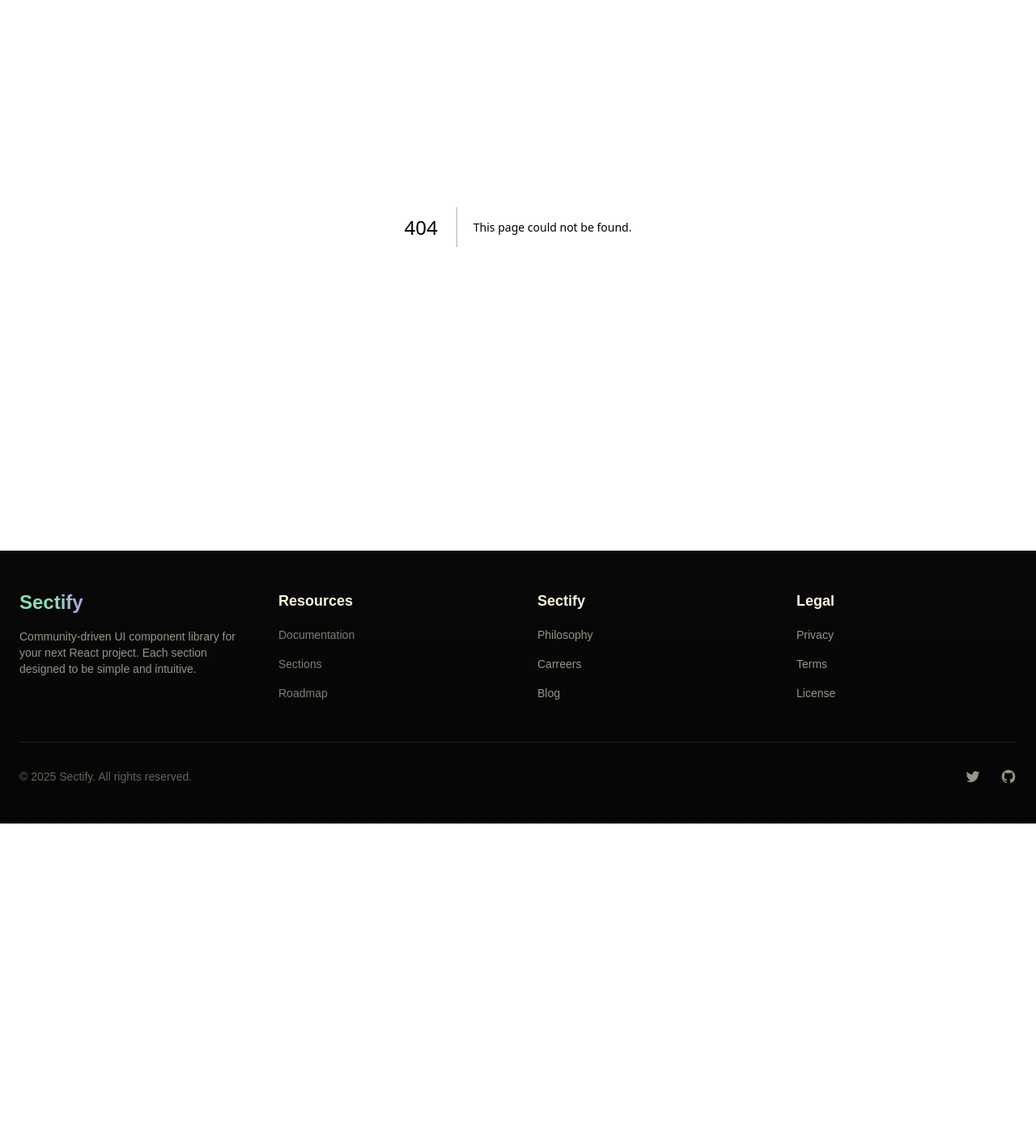
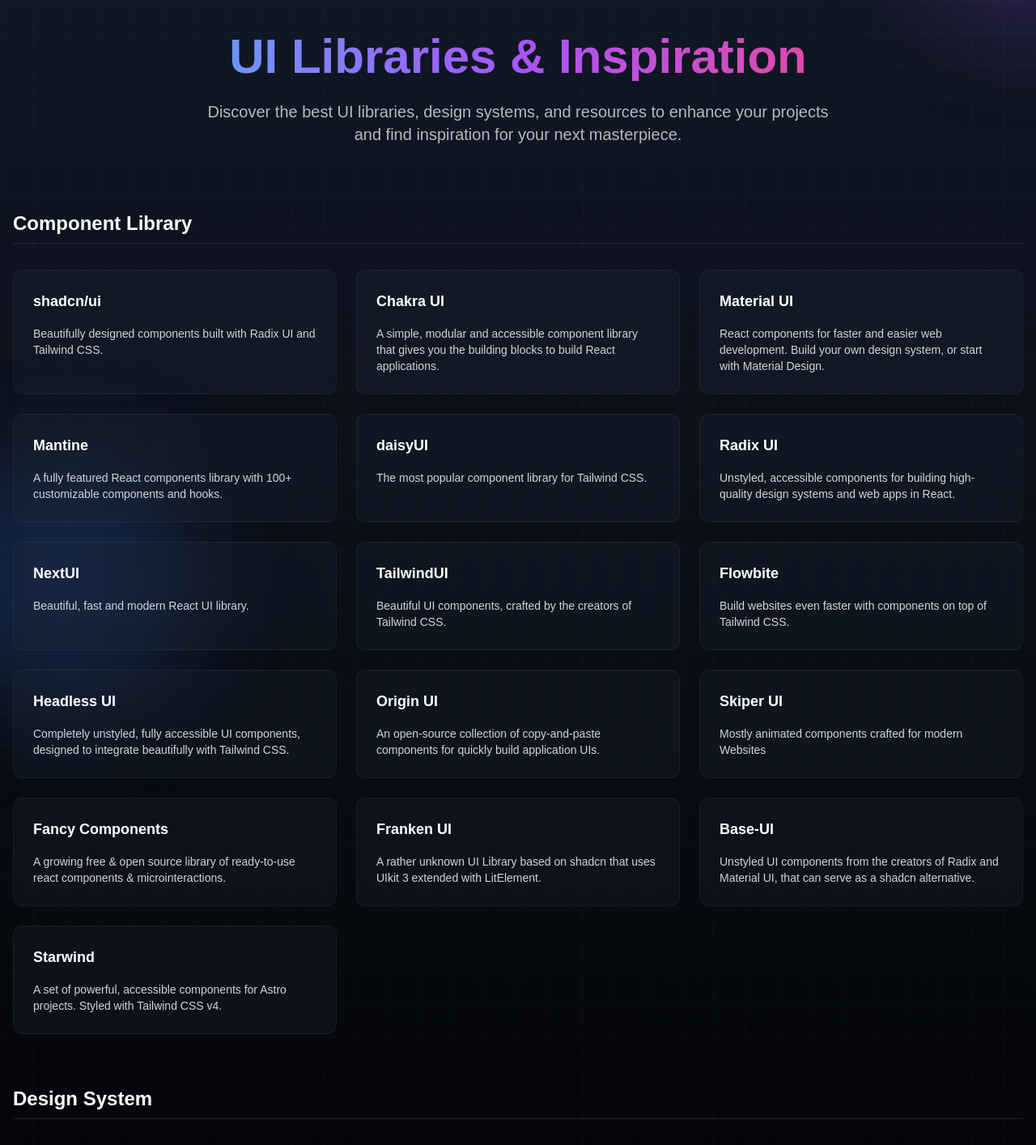
Before and after one commit to RubenGullborg/Sectify, a Next.js app: page /ui-libraries in a window 1280 px wide. Before the commit this address had no page. Shown: the part 120-1534 px from the top of the page at 81% size. Before the commit the page ends 1137 px from the top, so only its background shows below. Built offline with nearby package versions, Linux system fonts and the light colour scheme; a web font is replaced by a local one.

Commit message:
Add section with list of UI Libraries

```diff
--- a/src/app/(routes)/components/radial/page.tsx
+++ b/src/app/(routes)/components/radial/page.tsx
@@ -29,8 +29,8 @@
     <>
       {/* Full-width preview at the top */}
       <GradientSection
-        title="Radial Gradient Section"
-        subtitle="A versatile component featuring customizable radial gradients"
+        title="Radial Dark Sun Section"
+        subtitle="A versatile component featuring customizable radial gradients, looking like the sun or the moon"
         primaryColor="#000428"
         secondaryColor="#004e92"
         tertiaryColor="#000000"
--- /dev/null
+++ b/src/app/(routes)/ui-libraries/page.tsx
@@ -0,0 +1,225 @@
+"use client";
+
+import React from "react";
+import Link from "next/link";
+
+interface UILibrary {
+  name: string;
+  description: string;
+  url: string;
+  category: "Component Library" | "Design System" | "Inspiration";
+}
+
+const uiLibraries: UILibrary[] = [
+  {
+    name: "shadcn/ui",
+    description:
+      "Beautifully designed components built with Radix UI and Tailwind CSS.",
+    url: "https://ui.shadcn.com/",
+    category: "Component Library",
+  },
+  {
+    name: "Chakra UI",
+    description:
+      "A simple, modular and accessible component library that gives you the building blocks to build React applications.",
+    url: "https://chakra-ui.com/",
+    category: "Component Library",
+  },
+  {
+    name: "Material UI",
+    description:
+      "React components for faster and easier web development. Build your own design system, or start with Material Design.",
+    url: "https://mui.com/",
+    category: "Component Library",
+  },
+  {
+    name: "Mantine",
+    description:
+      "A fully featured React components library with 100+ customizable components and hooks.",
+    url: "https://mantine.dev/",
+    category: "Component Library",
+  },
+  {
+    name: "daisyUI",
+    description: "The most popular component library for Tailwind CSS.",
+    url: "https://daisyui.com/",
+    category: "Component Library",
+  },
+  {
+    name: "Primer",
+    description: "GitHub's design system and component library.",
+    url: "https://primer.style/",
+    category: "Design System",
+  },
+  {
+    name: "Ant Design",
+    description:
+      "A design system for enterprise-level products. Create an efficient and enjoyable work experience.",
+    url: "https://ant.design/",
+    category: "Design System",
+  },
+  {
+    name: "Radix UI",
+    description:
+      "Unstyled, accessible components for building high-quality design systems and web apps in React.",
+    url: "https://www.radix-ui.com/",
+    category: "Component Library",
+  },
+  {
+    name: "NextUI",
+    description: "Beautiful, fast and modern React UI library.",
+    url: "https://nextui.org/",
+    category: "Component Library",
+  },
+  {
+    name: "TailwindUI",
+    description:
+      "Beautiful UI components, crafted by the creators of Tailwind CSS.",
+    url: "https://tailwindui.com/",
+    category: "Component Library",
+  },
+  {
+    name: "Flowbite",
+    description:
+      "Build websites even faster with components on top of Tailwind CSS.",
+    url: "https://flowbite.com/",
+    category: "Component Library",
+  },
+  {
+    name: "Headless UI",
+    description:
+      "Completely unstyled, fully accessible UI components, designed to integrate beautifully with Tailwind CSS.",
+    url: "https://headlessui.com/",
+    category: "Component Library",
+  },
+  {
+    name: "Origin UI",
+    description:
+      "An open-source collection of copy-and-paste components for quickly build application UIs.",
+    url: "https://originui.com/",
+    category: "Component Library",
+  },
+  {
+    name: "Skiper UI",
+    description: "Mostly animated components crafted for modern Websites",
+    url: "https://skiper-ui.com/",
+    category: "Component Library",
+  },
+  {
+    name: "Fancy Components",
+    description:
+      "A growing free & open source library of ready-to-use react components & microinteractions.",
+    url: "https://www.fancycomponents.dev/",
+    category: "Component Library",
+  },
+  {
+    name: "Franken UI",
+    description:
+      "A rather unknown UI Library based on shadcn that uses UIkit 3 extended with LitElement.",
+    url: "https://franken-ui.dev/",
+    category: "Component Library",
+  },
+  {
+    name: "Base-UI",
+    description:
+      "Unstyled UI components from the creators of Radix and Material UI, that can serve as a shadcn alternative.",
+    url: "https://base-ui.com/",
+    category: "Component Library",
+  },
+  {
+    name: "Starwind",
+    description:
+      "A set of powerful, accessible components for Astro projects. Styled with Tailwind CSS v4.",
+    url: "https://starwind.dev/",
+    category: "Component Library",
+  },
+  {
+    name: "Awwwards",
+    description:
+      "The awards for design, creativity and innovation on the internet.",
+    url: "https://www.awwwards.com/",
+    category: "Inspiration",
+  },
+  {
+    name: "Dribbble",
+    description:
+      "Discover the world's top designers & creatives. Find design inspiration for your next project.",
+    url: "https://dribbble.com/",
+    category: "Inspiration",
+  },
+  {
+    name: "Mobbin",
+    description:
+      "Mobbin is a great resource for finding design inspiration and getting ideas for your next project.",
+    url: "https://mobbin.com/",
+    category: "Inspiration",
+  },
+];
+
+export default function UILibrariesPage() {
+  const categories = [...new Set(uiLibraries.map(lib => lib.category))];
+
+  return (
+    <div className="relative min-h-screen bg-gradient-to-b from-gray-900 to-black">
+      {/* Background elements */}
+      <div className="absolute inset-0 overflow-hidden">
+        <div className="absolute -top-40 -right-40 w-80 h-80 bg-purple-500/20 rounded-full blur-3xl" />
+        <div className="absolute top-1/3 -left-20 w-80 h-80 bg-blue-500/20 rounded-full blur-3xl" />
+        <div className="absolute -bottom-40 right-1/3 w-80 h-80 bg-teal-500/20 rounded-full blur-3xl" />
+
+        {/* Grid pattern */}
+        <div
+          className="absolute inset-0 opacity-[0.02]"
+          style={{
+            backgroundImage: "linear-gradient(#fff 1px, transparent 1px), linear-gradient(to right, #fff 1px, transparent 1px)",
+            backgroundSize: "40px 40px"
+          }}
+        />
+      </div>
+
+      <div className="relative z-10 container mx-auto px-4 pb-24 pt-40">
+        <div className="max-w-4xl mx-auto text-center mb-20">
+          <h1 className="text-5xl md:text-6xl font-bold mb-6 bg-gradient-to-r from-blue-400 via-purple-500 to-pink-500 bg-clip-text text-transparent">
+            UI Libraries & Inspiration
+          </h1>
+          <p className="text-xl text-white/70 max-w-3xl mx-auto">
+            Discover the best UI libraries, design systems, and resources to enhance your projects
+            and find inspiration for your next masterpiece.
+          </p>
+        </div>
+
+        <div className="space-y-16">
+          {categories.map(category => (
+            <div key={category}>
+              <h2 className="text-2xl font-bold text-white mb-8 border-b border-white/10 pb-2">
+                {category}
+              </h2>
+
+              <div className="grid grid-cols-1 md:grid-cols-2 lg:grid-cols-3 gap-6">
+                {uiLibraries
+                  .filter(lib => lib.category === category)
+                  .map(library => (
+                    <a
+                      key={library.name}
+                      href={library.url}
+                      target="_blank"
+                      rel="noopener noreferrer"
+                      className="flex flex-col h-full bg-gray-800/30 backdrop-blur-sm rounded-xl p-6 border border-white/5 hover:border-white/20 transition-all duration-300 hover:shadow-lg hover:shadow-purple-500/5 group"
+                    >
+                      <h3 className="text-lg font-semibold text-white group-hover:text-blue-400 transition-colors mb-4">
+                        {library.name}
+                      </h3>
+
+                      <p className="text-sm text-gray-300 flex-grow">
+                        {library.description}
+                      </p>
+                    </a>
+                  ))}
+              </div>
+            </div>
+          ))}
+        </div>
+      </div>
+    </div>
+  );
+}
--- a/src/components/Layout/Footer.tsx
+++ b/src/components/Layout/Footer.tsx
@@ -65,6 +65,14 @@
                   className="text-sectifyEggWhite/50 hover:text-sectifyLightPurple transition-colors text-sm"
                 >
                   Roadmap
+                </Link>
+              </li>
+              <li>
+                <Link
+                  href="/ui-libraries"
+                  className="text-sectifyEggWhite/50 hover:text-sectifyLightPurple transition-colors text-sm"
+                >
+                  Inspiration
                 </Link>
               </li>
             </ul>
```
